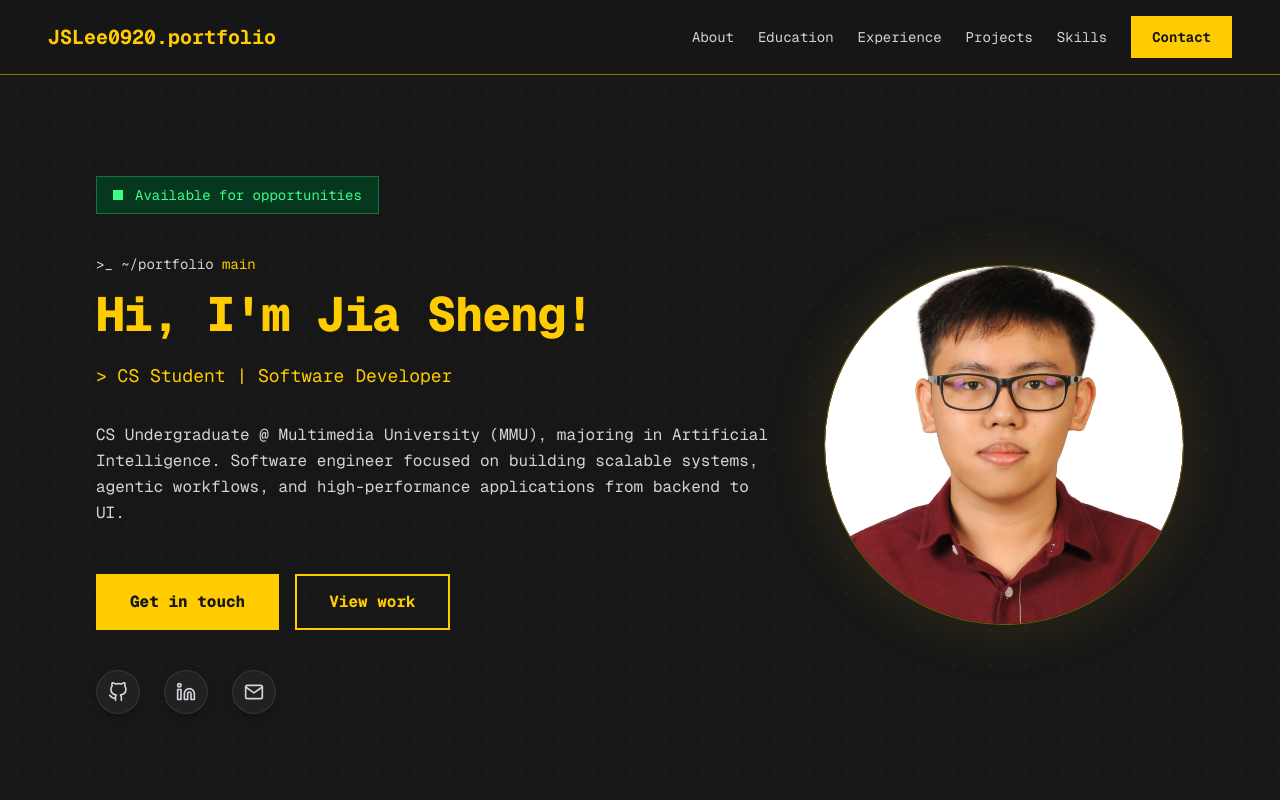
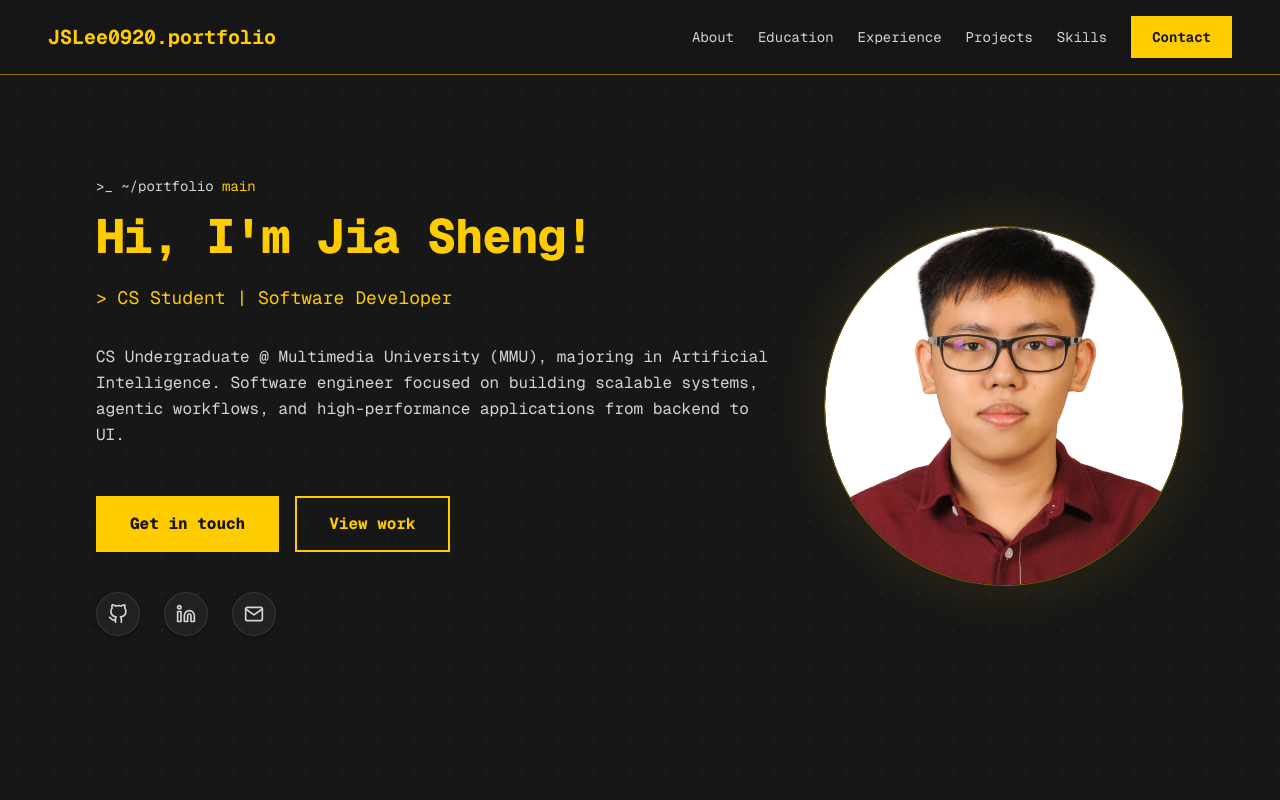
Before and after one commit to JSLee0920/my-portfolio, a Next.js app: page / in a window 1280 px wide. Shown: the top 800 px of the page. Built offline with nearby package versions, Linux system fonts and the light colour scheme.

Commit message:
style: remove unneccessary badge

```diff
--- a/src/app/components/sections/Hero.tsx
+++ b/src/app/components/sections/Hero.tsx
@@ -17,14 +17,6 @@ export const Hero = () => {
     <section className="min-h-screen px-4 pt-20 sm:px-12 md:px-24">
       <div className="mx-auto grid w-[90vw] max-w-7xl items-center gap-12 py-16 sm:w-full sm:py-24 lg:grid-cols-[minmax(0,1fr)_360px]">
         <div className="flex min-w-0 flex-col items-start">
-          <div className="mb-8 inline-flex items-center gap-3 border border-terminal-green/30 bg-badge-green px-3 py-2 text-xs text-terminal-green selection:bg-terminal-green selection:text-black-bg sm:mb-10 sm:px-4 sm:text-sm">
-            <span className="relative flex h-2.5 w-2.5">
-              <span className="absolute inline-flex h-full w-full animate-ping bg-terminal-green opacity-75" />
-              <span className="relative inline-flex h-2.5 w-2.5 bg-terminal-green" />
-            </span>
-            Available for opportunities
-          </div>
-
           <p className="mb-4 text-sm text-zinc-300">
             &gt;_ ~/portfolio <span className="text-terminal-yellow">main</span>
           </p>
```
